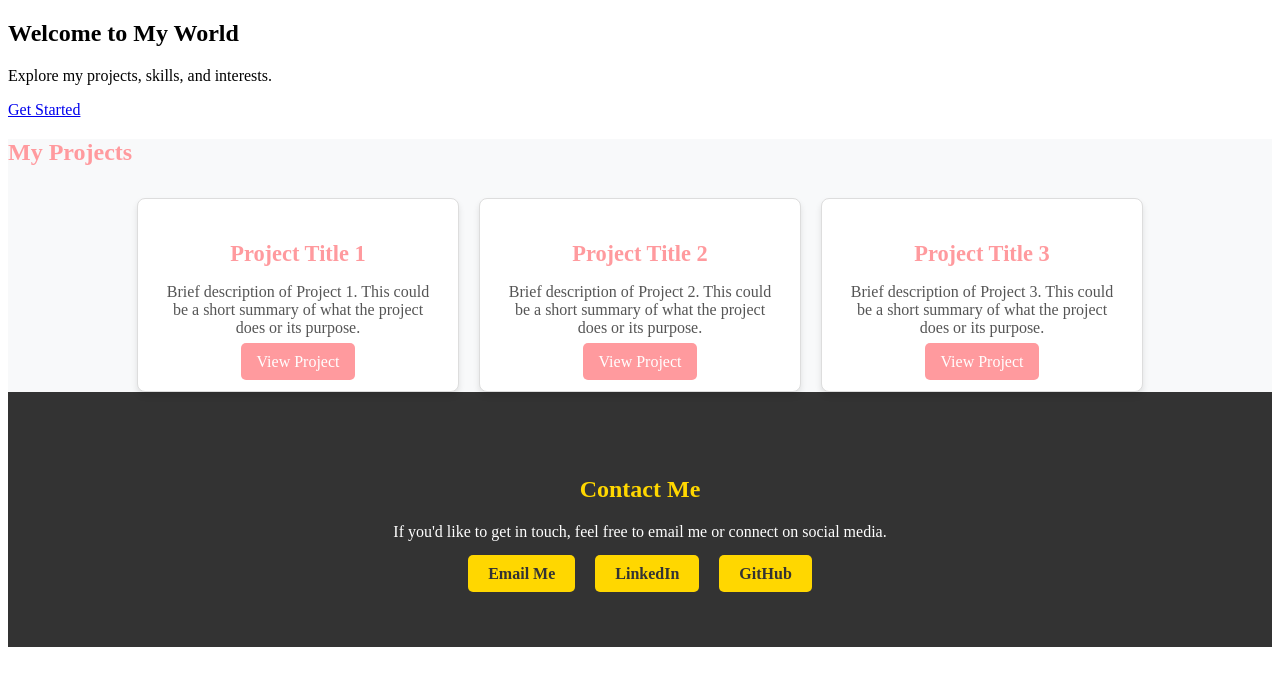
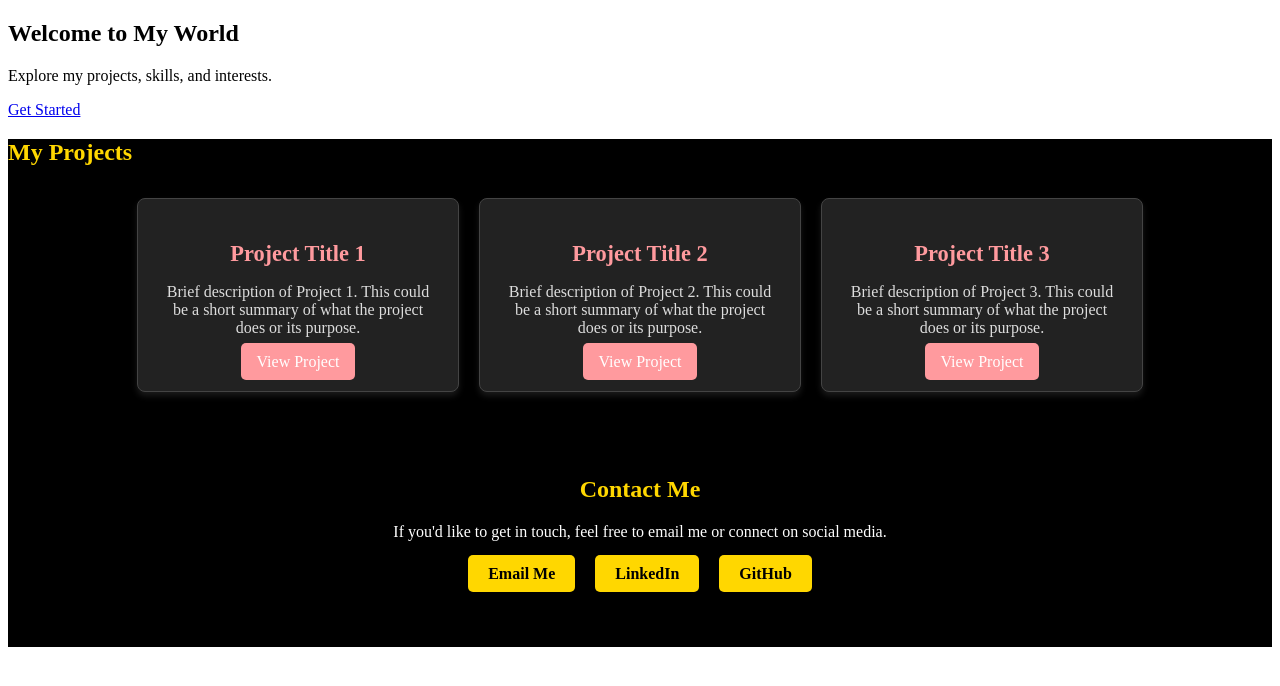
Before and after one commit to ItzMysticall/test, a plain HTML site: page index.html in a window 1280 px wide. Drawn offline with Linux system fonts and the light colour scheme.

Commit message:
Update styles.css

```diff
--- a/styles.css
+++ b/styles.css
@@ -1,11 +1,11 @@
 /* Projects Section Styling */
 #projects {
-    background-color: #f8f9fa;
-    color: #333;
+    background-color: #000; /* Black background */
+    color: #fff; /* White text */
 }
 
 #projects h2 {
-    color: #ff9a9e;
+    color: #ffd700; /* Gold color for headings */
 }
 
 .project-grid {
@@ -17,14 +17,14 @@
 }
 
 .project-card {
-    background-color: #fff;
-    border: 1px solid #ddd;
+    background-color: #222; /* Dark gray card background */
+    border: 1px solid #444; /* Border to separate from background */
     padding: 20px;
     border-radius: 8px;
     width: 280px;
     text-align: center;
     transition: transform 0.3s ease;
-    box-shadow: 0 4px 6px rgba(0, 0, 0, 0.1);
+    box-shadow: 0 4px 6px rgba(255, 255, 255, 0.1); /* Subtle shadow */
 }
 
 .project-card:hover {
@@ -33,38 +33,38 @@
 
 .project-card h3 {
     font-size: 1.4rem;
-    color: #ff9a9e;
+    color: #ff9a9e; /* Pink for project title */
     margin-bottom: 0.5rem;
 }
 
 .project-card p {
     font-size: 1rem;
-    color: #555;
+    color: #ddd; /* Light gray for paragraph text */
     margin-bottom: 1rem;
 }
 
 .project-card .btn {
-    background-color: #ff9a9e;
-    color: #fff;
+    background-color: #ff9a9e; /* Pink button */
+    color: #fff; /* White text */
     padding: 10px 15px;
     border-radius: 5px;
     text-decoration: none;
 }
 
 .project-card .btn:hover {
-    background-color: #ffd700;
+    background-color: #ffd700; /* Gold on hover */
 }
 
 /* Contact Section Styling */
 #contact {
-    background-color: #333;
-    color: #fff;
+    background-color: #000; /* Black background */
+    color: #fff; /* White text */
     padding: 4rem 1rem;
     text-align: center;
 }
 
 #contact h2 {
-    color: #ffd700;
+    color: #ffd700; /* Gold color for contact heading */
 }
 
 .contact-info {
@@ -72,8 +72,8 @@
 }
 
 .contact-info .btn {
-    background-color: #ffd700;
-    color: #333;
+    background-color: #ffd700; /* Gold button */
+    color: #000; /* Black text */
     margin: 0.5rem;
     padding: 10px 20px;
     border-radius: 5px;
@@ -82,6 +82,6 @@
 }
 
 .contact-info .btn:hover {
-    background-color: #ff9a9e;
-    color: #fff;
+    background-color: #ff9a9e; /* Pink on hover */
+    color: #fff; /* White text on hover */
 }
```
